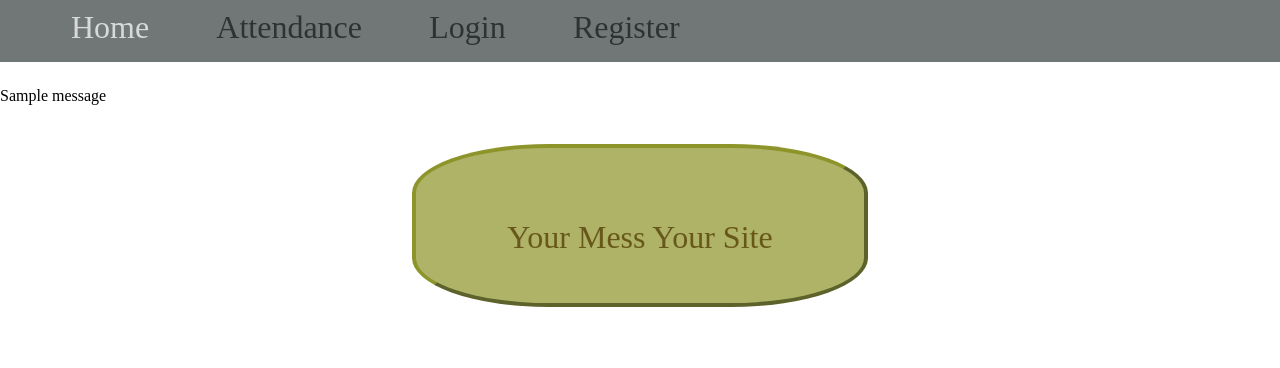
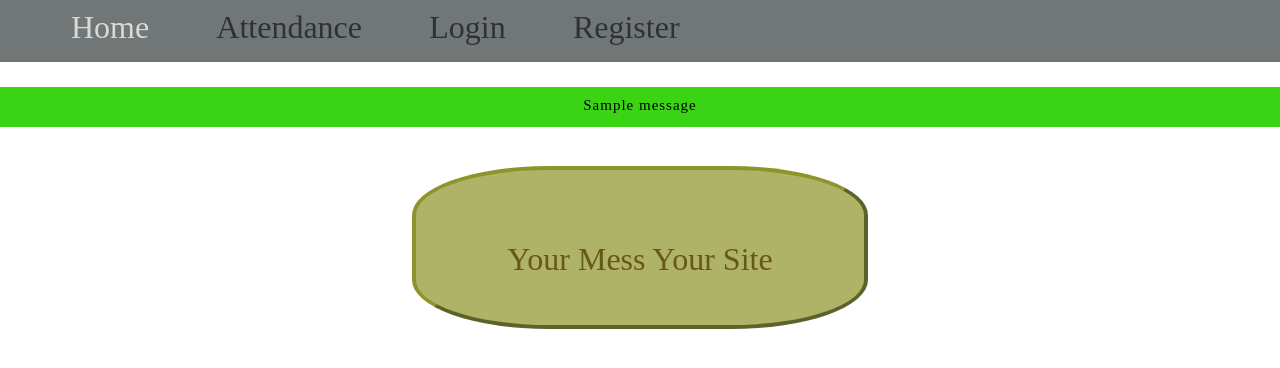
Before and after one commit to ac-arpan/Mess-Management, a Flask app: page / in a window 1280 px wide. Shown: the top 368 px of the page. Run offline with Flask 2, Linux system fonts and the light colour scheme; one stand-in notice (Sample message) is shown; some libraries are stand-ins or nearby versions.

Commit message:
added messages.css to add design in error and flash messages

```diff
--- a/main.py
+++ b/main.py
@@ -68,7 +68,7 @@ def register():
     # instance of the registration form(used in register.html)
     form = RegisterForm(request.form)
     if 'logged_in' in session:
-        flash("You Are Already Logged In Please Logout to Register Again")
+        flash("You Are Already Logged In Please Logout to Register Again","danger")
     elif request.method == 'POST' and form.validate():
         name = form.name.data
         email = form.email.data
--- /dev/null
+++ b/static/messages.css
@@ -0,0 +1,42 @@
+.error{
+    background-color: rgb(209, 81, 81);
+    color: black;
+    text-align: center;
+    font-size: 15px;
+    padding-top: 10px;
+    height: 30px;
+    letter-spacing: 2px;
+
+}
+
+.flashsuccess{
+    background-color: rgb(59, 212, 21);
+    color: black;
+    text-align: center;
+    font-size: 15px;
+    padding-top: 10px;
+    height: 30px;
+    letter-spacing: 1px;
+
+}
+.flashdanger{
+    background-color: rgb(255, 1, 1);
+    color: black;
+    text-align: center;
+    font-size: 15px;
+    padding-top: 10px;
+    height: 30px;
+    letter-spacing: 1px;
+
+}
+
+.msg{
+    background-color: rgb(236, 214, 13);
+    color: black;
+    text-align: center;
+    font-size: 15px;
+    padding-top: 10px;
+    height: 30px;
+    letter-spacing: 1px;
+
+}
--- a/templates/include/_messages.html
+++ b/templates/include/_messages.html
@@ -2,21 +2,21 @@
   {% if messages %}
 
     {% for category, message in messages %}
-      <div class="alert alert-{{ category }}">{{ message }}</div>
+      <div class="flash{{category}}">{{ message }}</div>
     {% endfor %}
 
   {% endif %}
 {% endwith %}
 
 {% if error %}
-  <div class="alert alert-danger">
+  <div class="error">
     {{error}}
   </div>
 {% endif %}
 
 
 {% if msg %}
-  <div class="alert alert-success">
+  <div class="msg">
     {{msg}}
   </div>
 {% endif %}
--- a/templates/layout.html
+++ b/templates/layout.html
@@ -8,6 +8,7 @@
     <title>Home</title>
     {% endblock%}
     <link rel="stylesheet" href={{url_for('static',filename='base_layout.css')}}>
+    <link rel="stylesheet" href={{url_for('static',filename='messages.css')}}>
     <!-- Bootstrap CSS -->
     <!-- <link rel="stylesheet" href="https://stackpath.bootstrapcdn.com/bootstrap/4.3.1/css/bootstrap.min.css" integrity="sha384-ggOyR0iXCbMQv3Xipma34MD+dH/1fQ784/j6cY/iJTQUOhcWr7x9JvoRxT2MZw1T" crossorigin="anonymous"> -->
     <!-- CUSTOM CSS -->
```
